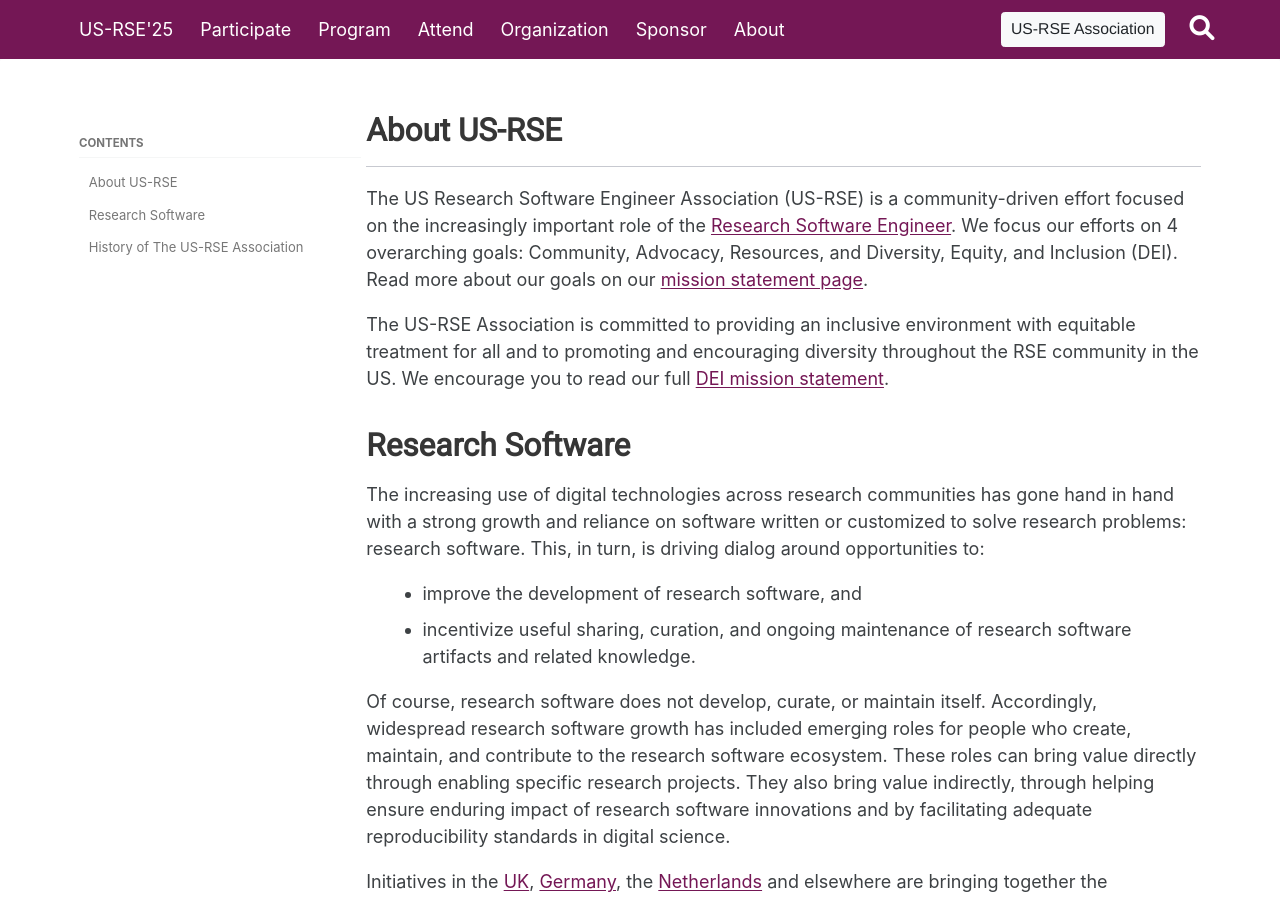
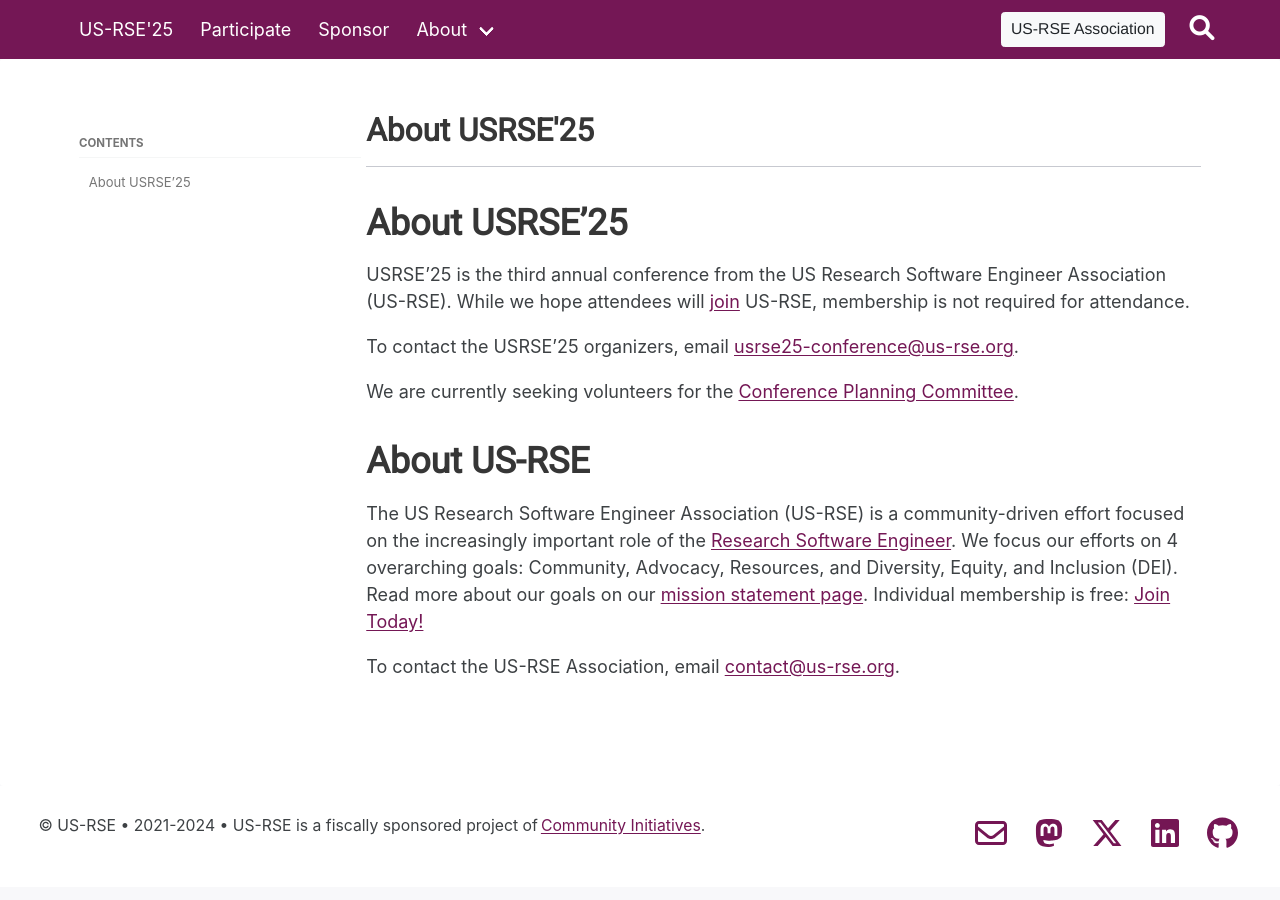
Before and after one commit to USRSE/usrse25, a Jekyll site: the page built from pages/about/about.md, in a window 1280 px wide and 900 px high. Built offline with Jekyll 4.4.1, drawn with Linux system fonts in a browser that asks for light colours; a style sheet for code colours, icons or effects is not loaded; some of the changed text lies outside the part shown.

Commit message:
working1

```diff
--- a/_data/menus/hidden/about.yml
+++ b/_data/menus/hidden/about.yml
@@ -1,5 +1,7 @@
 - label: About
   items:
+    - name: Planning Committee
+      link: about/organization/
     - name: Important Dates
       link: about/dates/
     - name: Code of Conduct
--- a/_data/menus/hidden/organization.yml
+++ /dev/null
@@ -1,4 +0,0 @@
-- label: Organization
-  items:
-    - name: Overview
-      link: organization/
--- a/pages/about/about.md
+++ b/pages/about/about.md
@@ -1,46 +1,24 @@
 ---
-title: The United States Research Software Engineer Association
 layout: page
-title: About US-RSE
-description: About the US-Research Software Engineer Association
+title: About USRSE'25
+description: About the USRSE Conference Series
 menubar: about
 permalink: about/
 menubar_toc: true
 set_last_modified: true
 ---
 
+# About USRSE'25
+
+USRSE'25 is the third annual conference from the US Research Software Engineer Association (US-RSE).  While we hope attendees will [join](https://us-rse.org/join) US-RSE, membership is not required for attendance.
+
+To contact the USRSE'25 organizers, email [usrse25-conference@us-rse.org](mailto:usrse25-conference@us-rse.org).
+
+We are currently seeking volunteers for the [Conference Planning Committee](/about/organization/).
+
+# About US-RSE
+
 The US Research Software Engineer Association (US-RSE) is a community-driven effort focused on the increasingly important role of the [Research Software Engineer](https://us-rse.org/what-is-an-rse/).
-We focus our efforts on 4 overarching goals: Community, Advocacy, Resources, and Diversity, Equity, and Inclusion (DEI). Read more about our goals on our [mission statement page](https://us-rse.org/mission/).
-
-The US-RSE Association is committed to providing an inclusive environment with equitable treatment for all and to promoting and encouraging diversity throughout the RSE community in the US.
-We encourage you to read our full [DEI mission statement](https://us-rse.org/dei-mission/).
-
-## Research Software
-The increasing use of digital technologies across research communities has gone hand in hand with a strong growth and reliance on software written or customized to solve research problems: research software.
-This, in turn, is driving dialog around opportunities to:
-   * improve the development of research software, and
-   * incentivize useful sharing, curation, and ongoing maintenance of research software artifacts and related knowledge.
-
-Of course, research software does not develop, curate, or maintain itself.
-Accordingly, widespread research software growth has included emerging roles for people who create, maintain, and contribute to the research software ecosystem.
-These roles can bring value directly through enabling specific research projects. They also bring value indirectly, through helping ensure enduring impact of research software innovations and by facilitating adequate reproducibility standards in digital science.
-
-Initiatives in the [UK](https://society-rse.org/), [Germany](http://www.de-rse.org/en), the
-[Netherlands](https://nl-rse.org/) and elsewhere are bringing together the community of people writing and contributing to research software at the national and international level.
-In the US this encompasses universities, laboratories, knowledge institutes, companies and other enterprises.
-US-RSE is part of that effort.
-
-## History of The US-RSE Association
-
-The US-RSE Association can trace its roots back to two activities in the winter of 2017-2018.
-The first was an [international survey of RSEs](https://www.software.ac.uk/blog/2018-03-12-what-do-we-know-about-rses-results-our-international-surveys).
-There was a final question on that survey, “Would you be interested in helping to form a community of RSEs in the US?”
-Out of nearly 200 respondents, about a dozen people answered 'yes' and started talking.
-Shortly after that, the UK RSE Association sponsored the first [International RSE Leaders Workshop](https://society-rse.org/events/international-leaders-workshop/) - a meeting designed to bring together RSE team leads from across the world to connect and share experiences.
-Five US representatives traveled to London to participate in the workshop and left energized and committed to developing an RSE community in the US.
-The first US-RSE website and slack channel were formed days later.
-Progress was slow to start but in the ensuing months and years a formal organization emerged.
-For more, and to see what’s been happening recently, we invite you to read our [newsletters](https://us-rse.org/newsletters/), read more about our [mission](https://us-rse.org/mission/), and [join](https://us-rse.org/join/) the US-RSE community. A blog post that describes the road so far that has led to the present-day US-RSE can be found [here](https://us-rse.org/2022-02-06-a-brief-history-of-usrse/).
-
+We focus our efforts on 4 overarching goals: Community, Advocacy, Resources, and Diversity, Equity, and Inclusion (DEI). Read more about our goals on our [mission statement page](https://us-rse.org/mission/). Individual membership is free: [Join Today!](https://us-rse.org/join)
 
 To contact the US-RSE Association, email [contact@us-rse.org](mailto:contact@us-rse.org).
--- a/pages/sponsor/sponsor.md
+++ b/pages/sponsor/sponsor.md
@@ -13,4 +13,4 @@
 For any inquiries or questions about sponsorship opportunities, please get in touch with
 us at <sponsor-contact@us-rse.org>. Our team will be happy to provide you with more
 information and work with you to find the sponsorship level that best fits your needs.
-Thank you for considering sponsoring the US-RSE Association!
+Thank you for considering sponsoring US-RSE'25!
```
Also changed, not shown: _data/navigation.yml (+9 -6 lines), pages/about/code-of-conduct.md (+1 -1 lines), pages/about/organization.md (added, +65 -0 lines), pages/organization/general.md (deleted, +0 -11 lines), pages/organization/organization.md (deleted, +0 -17 lines), pages/participate/participate.md (+7 -1 lines), README.md, 8 other files.
